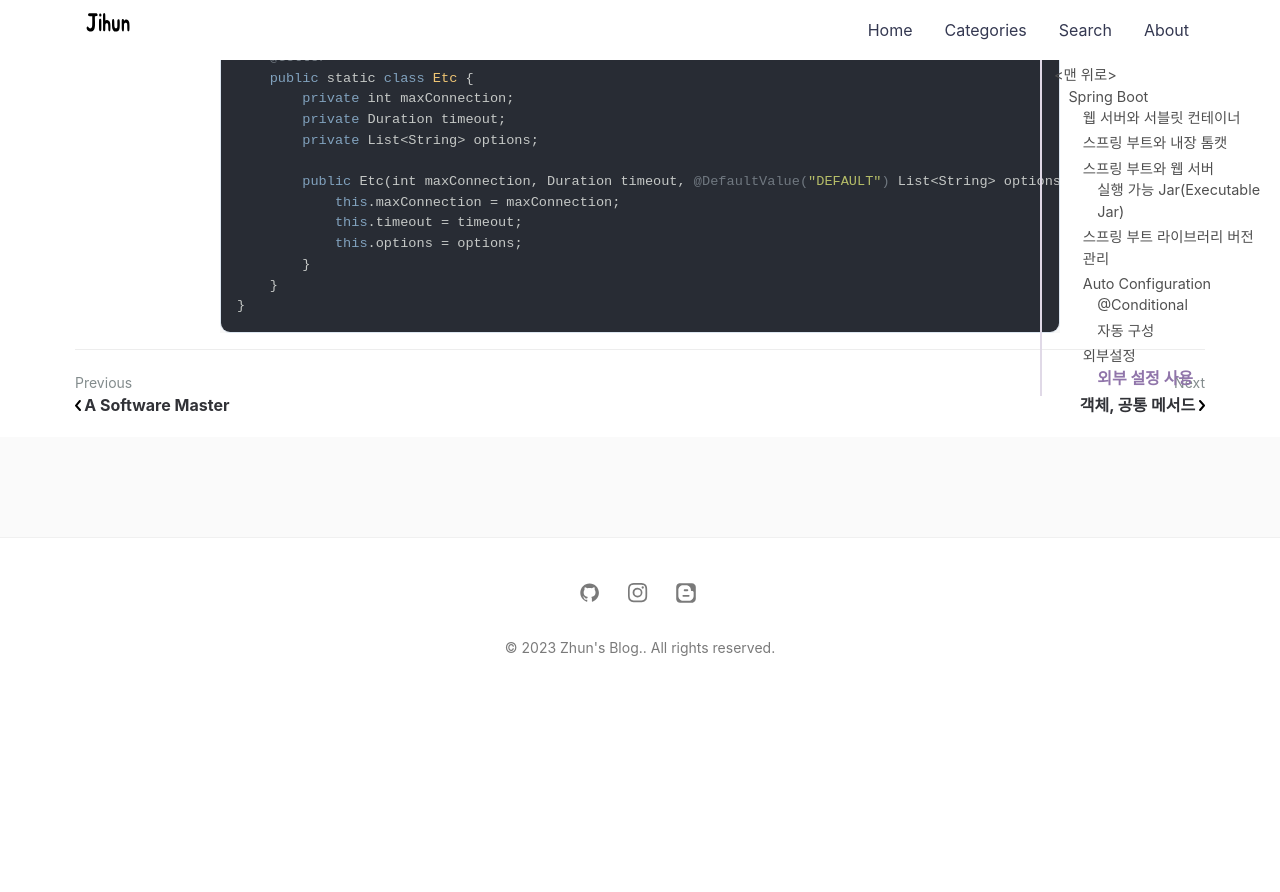
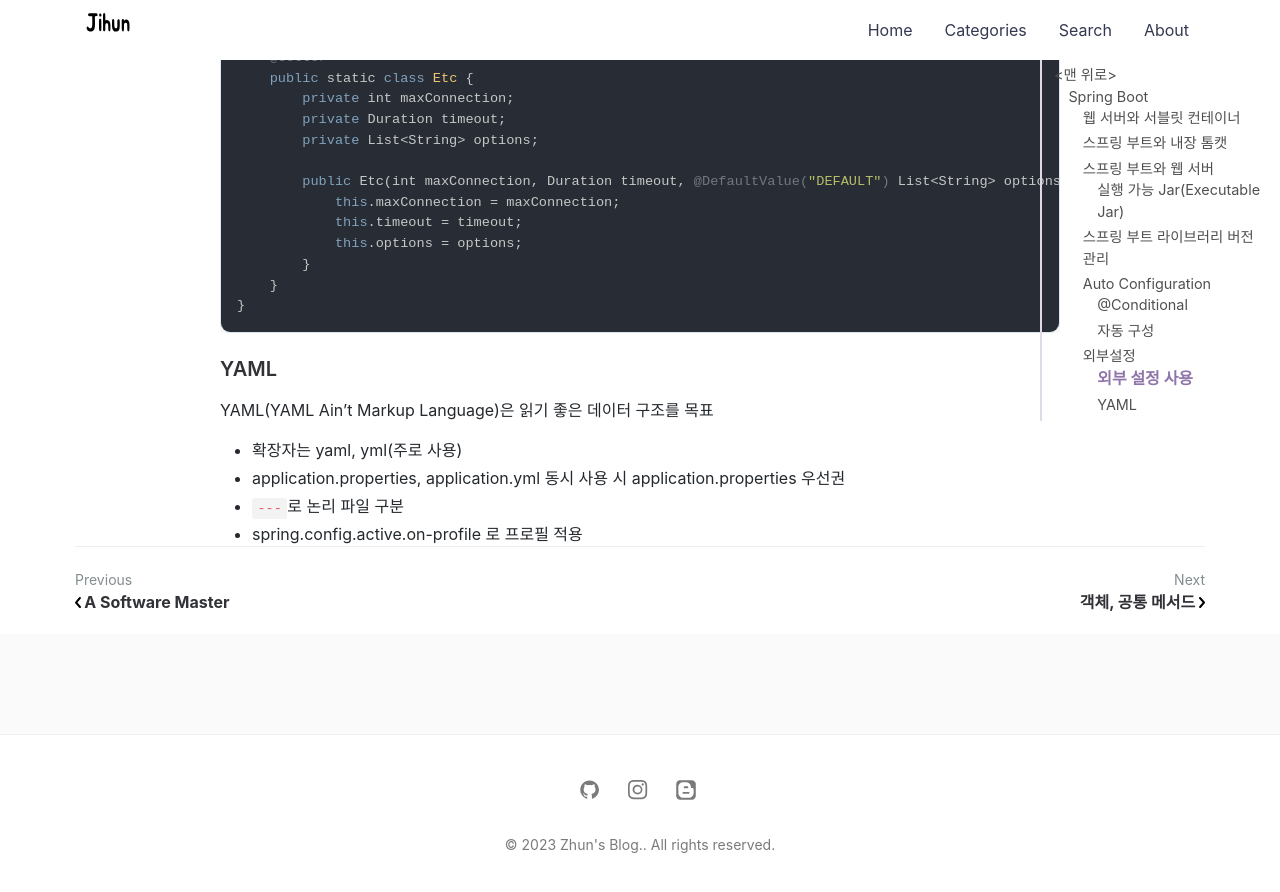
Before and after one commit to jihunparkme/jihunparkme.github.io, a Jekyll site: the page built from _posts/2023-04-06-spring-boot.md, in a window 1280 px wide and 900 px high, scrolled down 16505 px. Shown: the top 892 px of the window. Built offline with Jekyll 4.4.1, drawn with Linux system fonts in a browser that asks for light colours; nearby versions of some CDN libraries; comment, search, counter and statistics services are not loaded; before the commit the page ends 17208 px from its top, so only the background shows below that; some of the changed text lies outside the part shown.

Commit message:
[SpringBoot] 외부설정: YAML

````diff
--- a/_posts/2023-04-06-spring-boot.md
+++ b/_posts/2023-04-06-spring-boot.md
@@ -690,3 +690,12 @@ public class MyDataSourcePropertiesV2 {
     }
 }
 ```
+
+### YAML
+
+YAML(YAML Ain't Markup Language)은 읽기 좋은 데이터 구조를 목표
+
+- 확장자는 yaml, yml(주로 사용)
+- application.properties, application.yml 동시 사용 시 application.properties 우선권
+- `---`로 논리 파일 구분
+- spring.config.active.on-profile 로 프로필 적용
````
Also changed, not shown: other parts of _posts/2023-04-06-spring-boot.md (+1 -1 lines).
